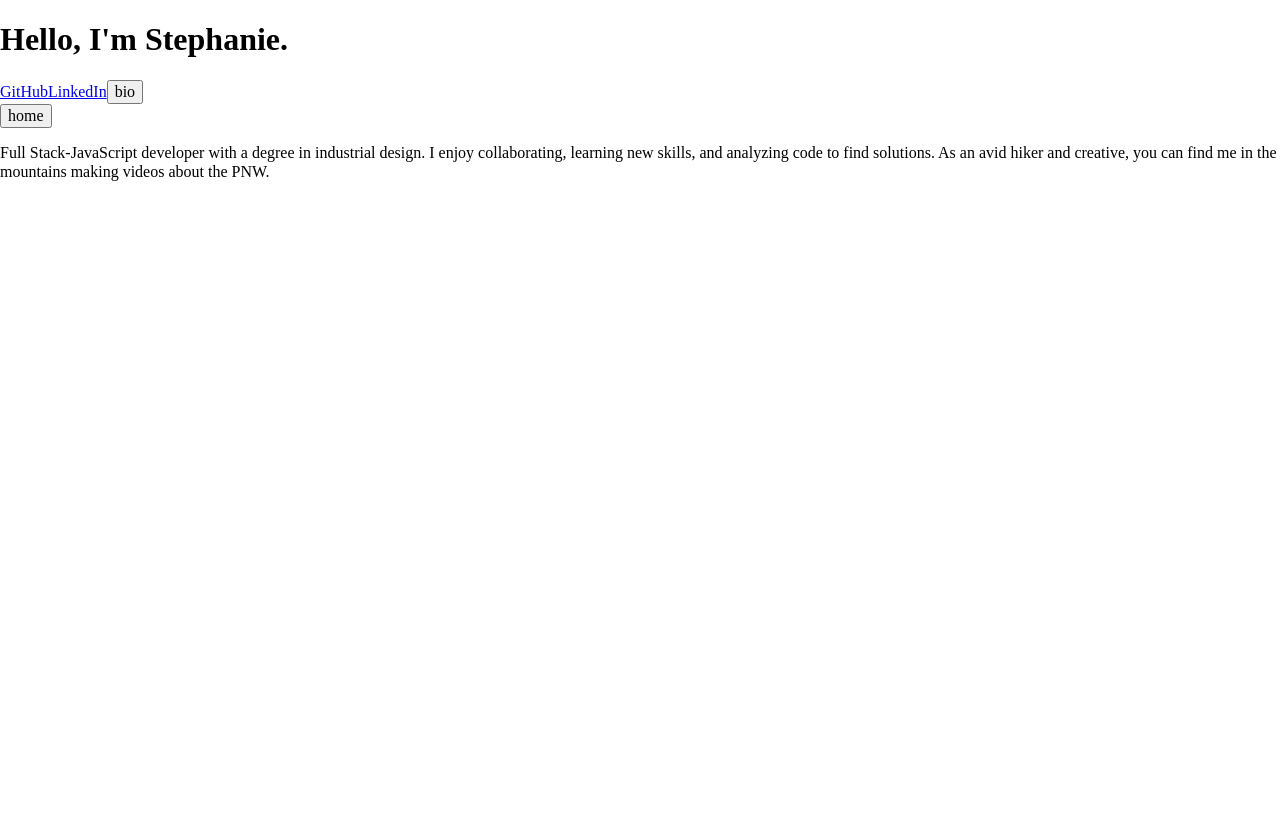
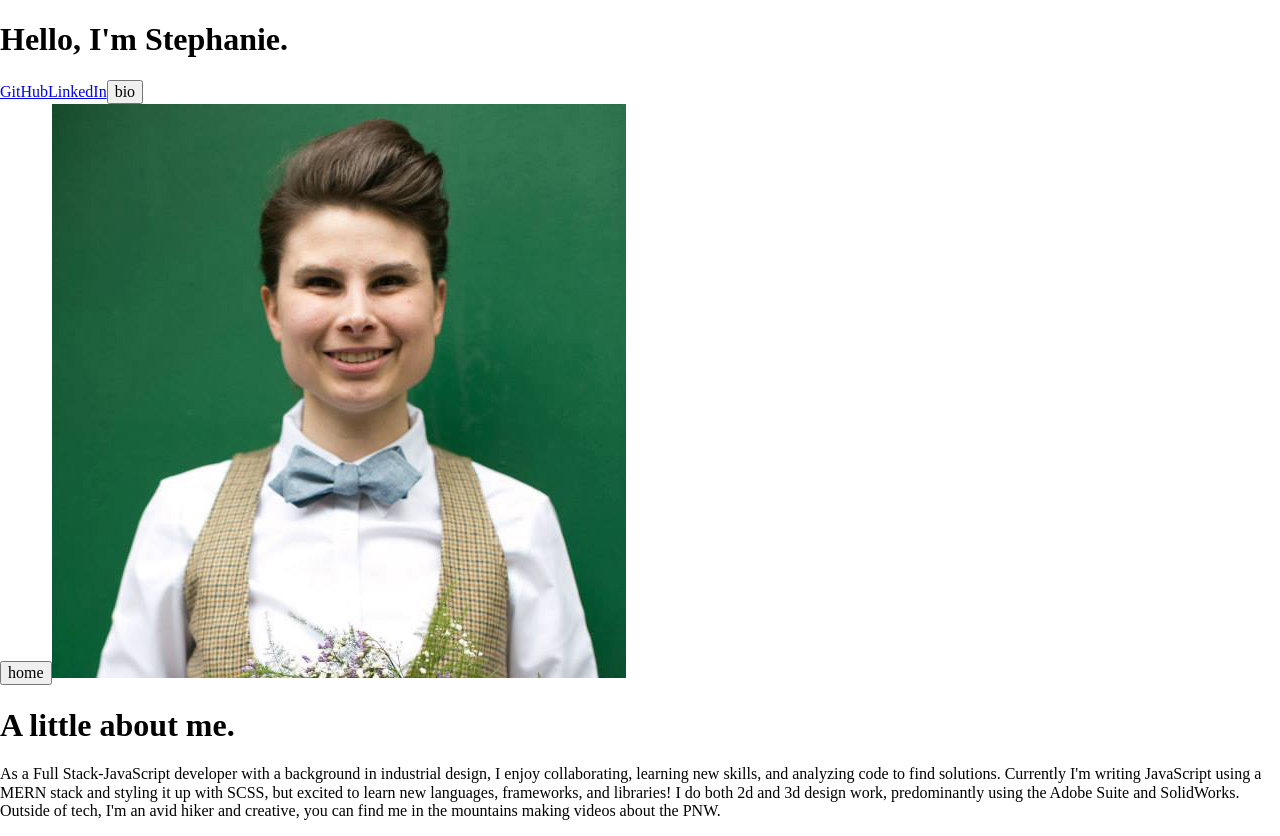
Before and after one commit to stephaniesmith/stephanie, a React app: page / in a window 1280 px wide. Before the commit the page ends 800 px from the top, so only its background shows below. Built offline with nearby package versions, Linux system fonts and the light colour scheme; a web font is replaced by a local one.

Commit message:
bio and image

```diff
--- a/src/components/bio/Bio.css
+++ b/src/components/bio/Bio.css
@@ -6,11 +6,24 @@
   text-align: center;
   overflow: hidden;
 
-  p, button {
+  p, h1, button {
     color: black;
     font-family: Muli, Helvetica, Arial, sans-serif;
-    padding-top: 30vh;
     font-weight: 300;
+  }
+
+  img {
+    margin-top: 2rem;
+    width: 60vw;
+    max-width: 500px;
+    min-width: 200px;
+    border-radius: 50%;
+    filter: drop-shadow(13px 13px 20px grey);
+  }
+
+  h1 {
+    font-weight: 700;
+    padding-top: 1rem;
   }
 
   p {
--- a/src/components/bio/Bio.js
+++ b/src/components/bio/Bio.js
@@ -1,6 +1,7 @@
 import React, { Component } from 'react';
 import PropTypes from 'prop-types';
 import styles from './Bio.css';
+import stephanie from '../../media/Stephanie.jpg';
 
 export default class Bio extends Component {
 
@@ -17,10 +18,9 @@ export default class Bio extends Component {
     return (
       <div className={styles.bio}>
         <button onClick={() => this.handleClass('')}>home</button>
-        <p>Full Stack-JavaScript developer with a degree in industrial
-design. I enjoy collaborating, learning new skills, and analyzing
-code to find solutions. As an avid hiker and creative, you can
-find me in the mountains making videos about the PNW.</p>
+        <img src={stephanie}/>
+        <h1>A little about me.</h1>
+        <p>As a Full Stack-JavaScript developer with a background in industrial design, I enjoy collaborating, learning new skills, and analyzing code to find solutions. Currently I'm writing JavaScript using a MERN stack and styling it up with SCSS, but excited to learn new languages, frameworks, and libraries! I do both 2d and 3d design work, predominantly using the Adobe Suite and SolidWorks. Outside of tech, I'm an avid hiker and creative, you can find me in the mountains making videos about the PNW.</p>
       </div>
     );
   }
```
Also changed, not shown: src/media/Stephanie.jpg (added).
